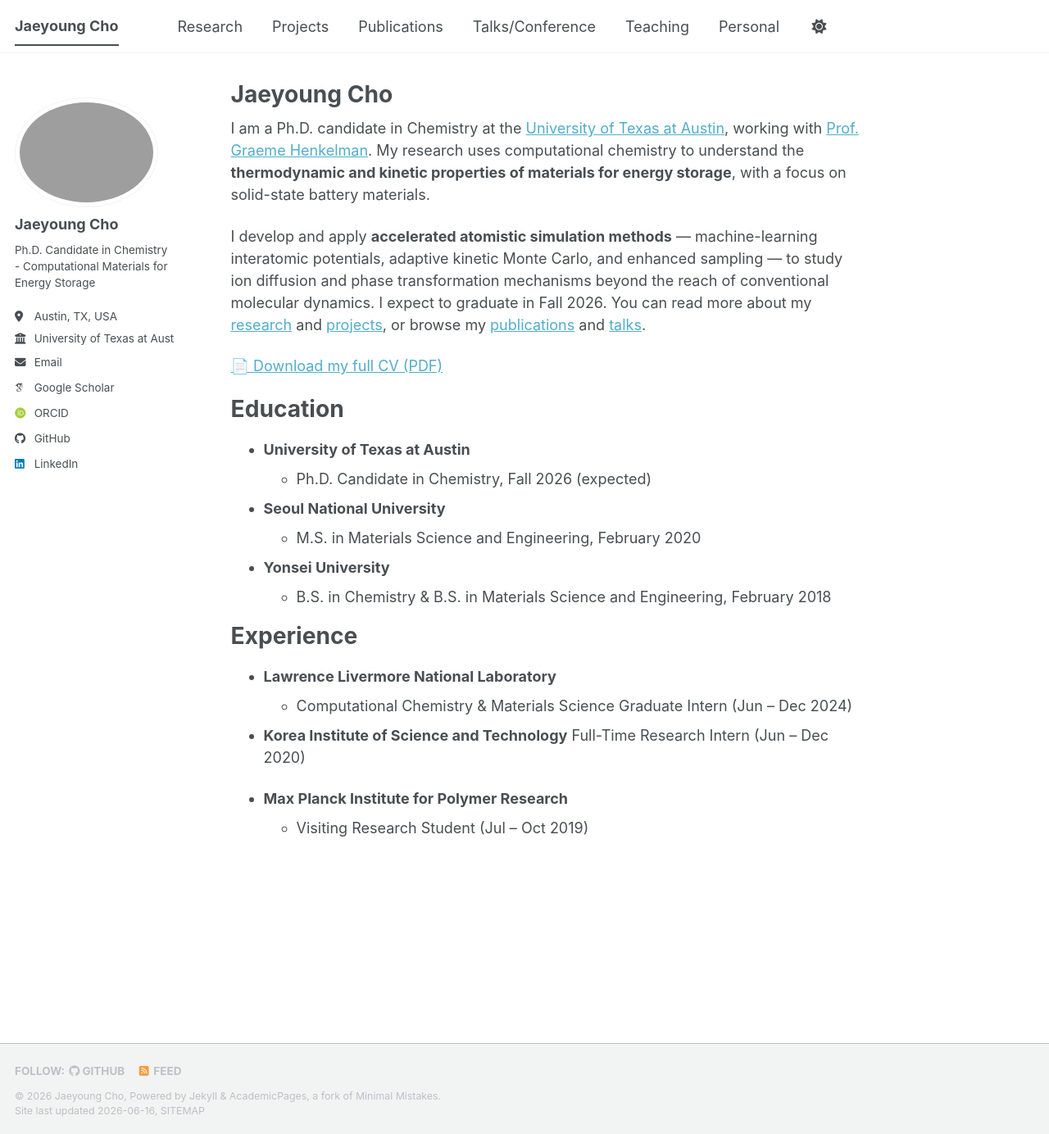
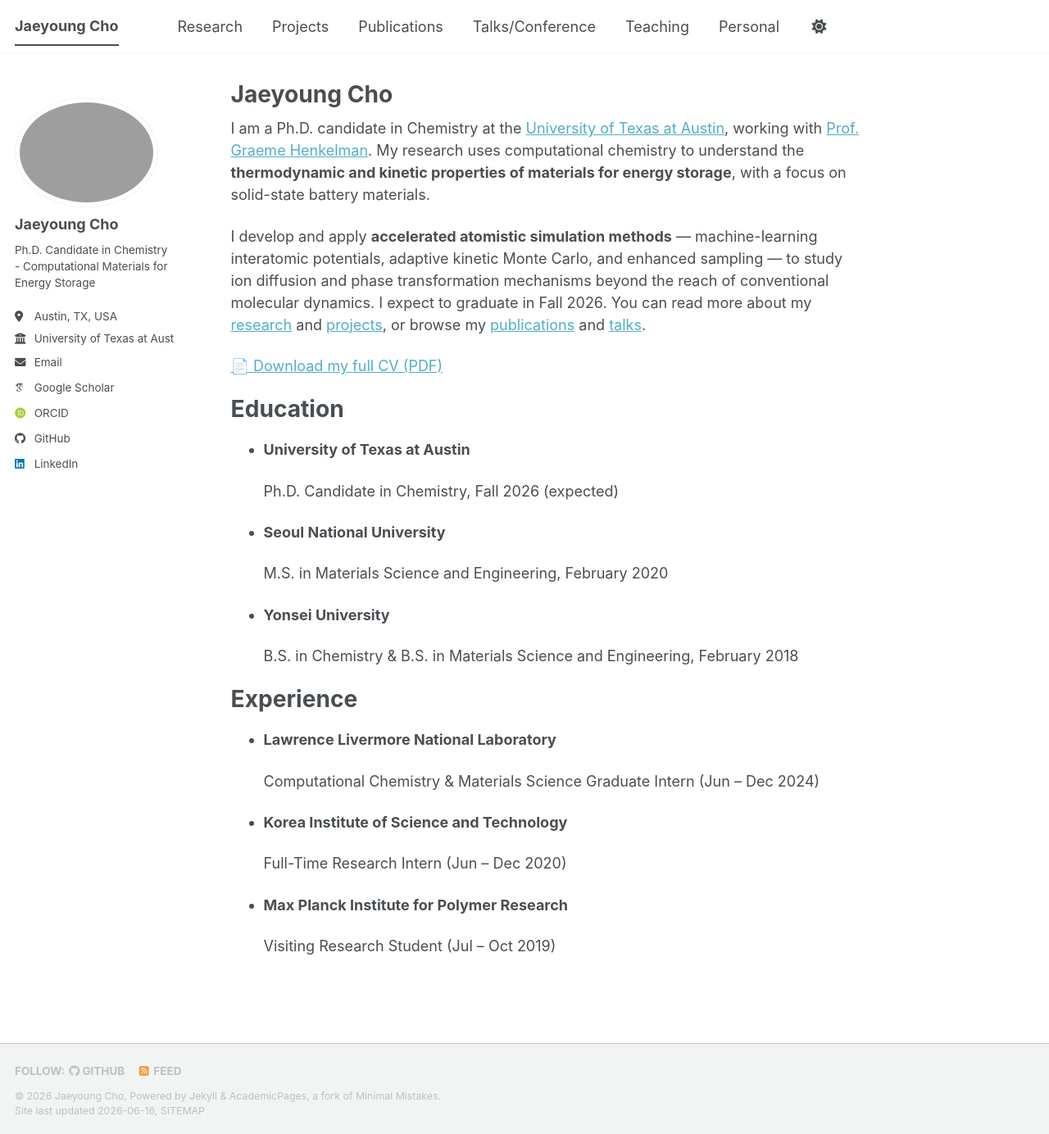
Before and after one commit to jycho5758/jycho5758.github.io, a Jekyll site: the page built from _pages/about.md, in a window 1280 px wide and 1384 px high. Shown: the whole window at 82% size. Built offline with Jekyll 4.4.1, drawn with Linux system fonts in a browser that asks for light colours; some web fonts are replaced; a script bundle is joined from its source files by our own code; library files that are not in the unit come from our copies.

```diff
--- a/_pages/about.md
+++ b/_pages/about.md
@@ -16,19 +16,27 @@ I develop and apply **accelerated atomistic simulation methods** — machine-lea
 Education
 ======
 * **University of Texas at Austin**
-  * Ph.D. Candidate in Chemistry, Fall 2026 (expected)
+
+  Ph.D. Candidate in Chemistry, Fall 2026 (expected)
+
 * **Seoul National University**
-  * M.S. in Materials Science and Engineering, February 2020
+
+  M.S. in Materials Science and Engineering, February 2020
+
 * **Yonsei University**
-  * B.S. in Chemistry & B.S. in Materials Science and Engineering, February 2018
+
+  B.S. in Chemistry & B.S. in Materials Science and Engineering, February 2018
 
 Experience
 ======
 * **Lawrence Livermore National Laboratory**
-  * Computational Chemistry & Materials Science Graduate Intern (Jun – Dec 2024)
+
+  Computational Chemistry & Materials Science Graduate Intern (Jun – Dec 2024)
 
 * **Korea Institute of Science and Technology**
+
   Full-Time Research Intern (Jun – Dec 2020)
 
 * **Max Planck Institute for Polymer Research**
-  * Visiting Research Student (Jul – Oct 2019)
+
+  Visiting Research Student (Jul – Oct 2019)
```
